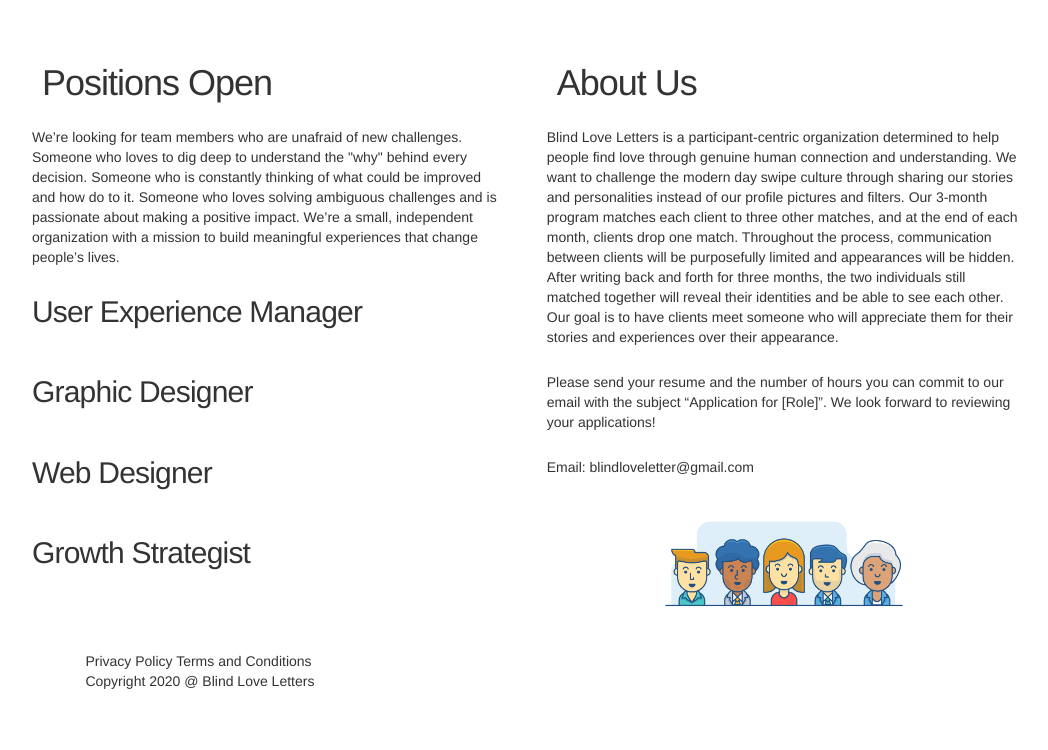
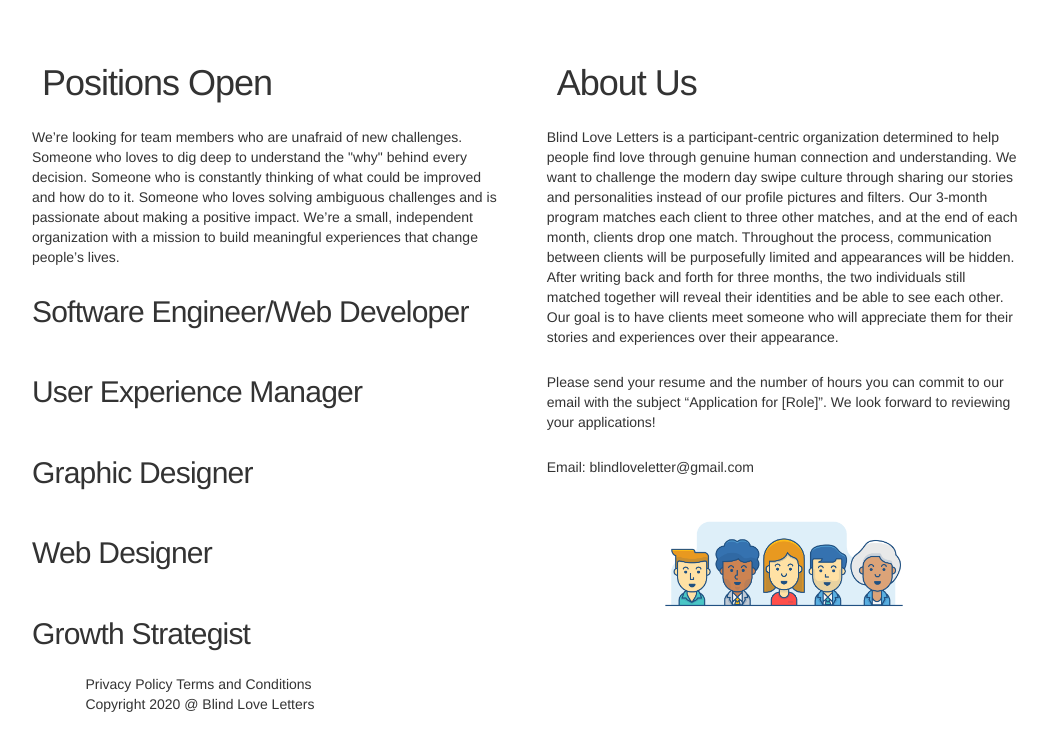
Before and after one commit to snkachchakaduge/blindloveletter.com, a plain HTML site: page careers.html in a window 1280 px wide. Shown: the whole page, without its empty margins (113-1161 px from the left). Drawn offline with Linux system fonts and the light colour scheme.

Commit message:
Thanks
e

```diff
--- a/careers.html
+++ b/careers.html
@@ -32,6 +32,8 @@
         <h3><span class="typcn typcn-device-desktop icon"></span>Positions Open</h3>
         <p>We’re looking for team members who are unafraid of new challenges. Someone who loves to dig deep to understand the "why" behind every decision. Someone who is constantly thinking of what could be improved and how do to it. Someone who loves solving ambiguous challenges and is passionate about making a positive impact. We’re a small, independent organization with a mission to build meaningful experiences that change people’s lives.</p>
 
+        <a href="SWE-Intern.pdf" ><h4>Software Engineer/Web Developer</h4></a>
+     	<br>
       	<a href="UX-Job-Application.pdf" ><h4>User Experience Manager</h4></a>
      	<br>
       	<a href="BLL-Graphic-Design-Intern.pdf"><h4>Graphic Designer</h4></a>
```
